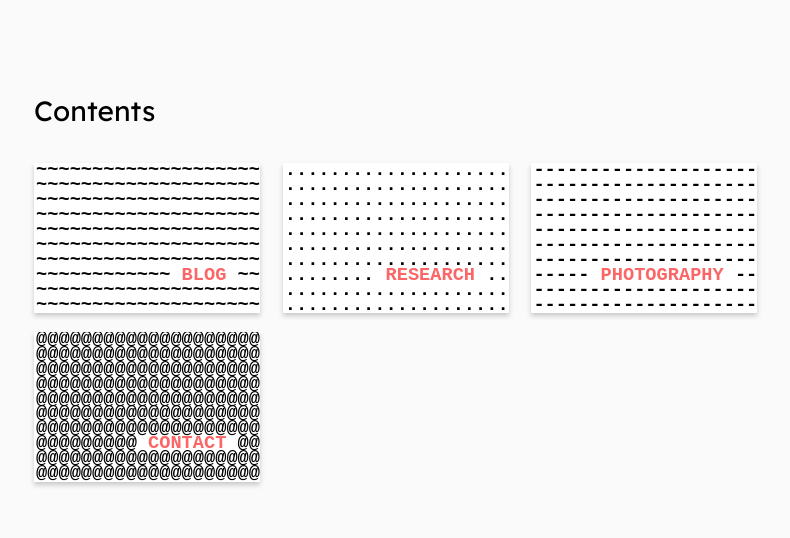
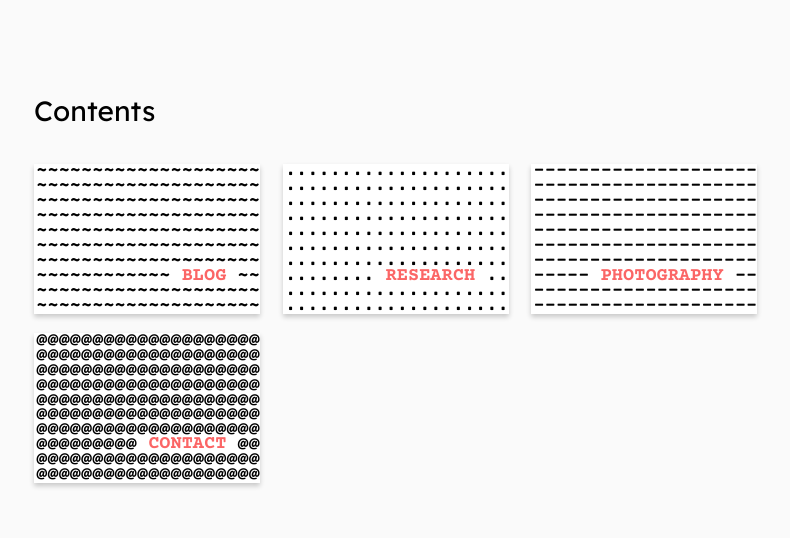
Before and after one commit to davidlandry93/davidlandry93.github.io, an Eleventy site: page content/index.njk in a window 1280 px wide. Shown: the part 262-800 px from the top of the page, without its empty margins (126-916 px from the left). Built offline with nearby package versions, Linux system fonts and the light colour scheme; Eleventy itself is replaced by a stand-in of ours; files that its build step writes are made by us from their sources; files whose address does not match are found by name.

Commit message:
Found the typo lolz

```diff
--- a/_static/style.css
+++ b/_static/style.css
@@ -6,7 +6,7 @@
     --bulma-scheme-main: #fafafa;
     --ruler-red: #ed7f7f;
     --base-font: "Lexend", "Arial", sans-serif;
-    --typewriter-font: "Courier Primer", "Courier New", courier;
+    --typewriter-font: "Courier Prime", "Courier New", courier;
     --bulma-hero-body-padding-medium: 1em;
     --bulma-strong-color: black;
 }
```
